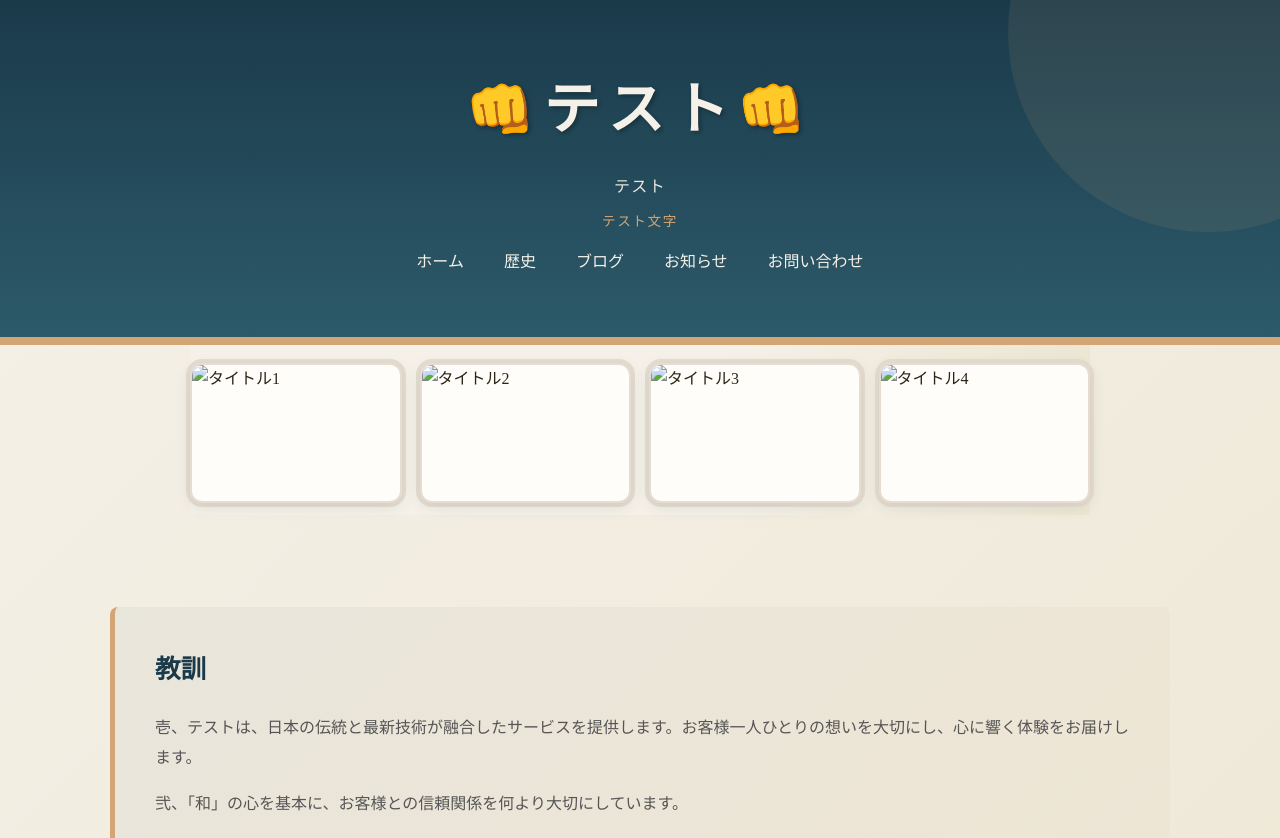
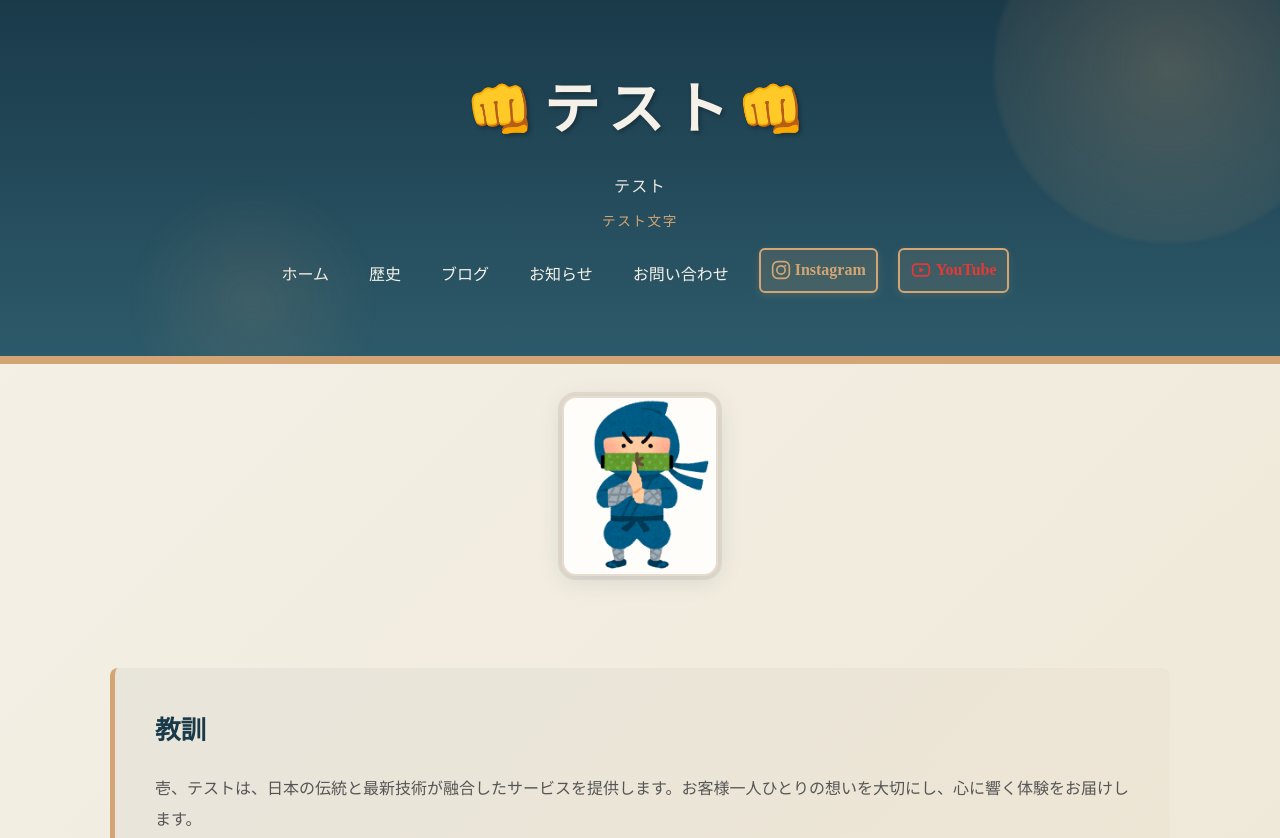
Before and after one commit to sabbc003-stack/sabbc003-stack.github.io, a plain HTML site: page index.html in a window 1280 px wide. Shown: the top 838 px of the page. Drawn offline with Linux system fonts and the light colour scheme.

Commit message:
Add files via upload

```diff
--- a/index.html
+++ b/index.html
@@ -33,12 +33,25 @@
     header::before {
       content: "";
       position: absolute;
-      top: -50%;
-      right: -10%;
-      width: 400px;
-      height: 400px;
-      background: rgba(212, 165, 116, 0.1);
+      top: -30%;
+      right: -5%;
+      width: 350px;
+      height: 350px;
+      background: radial-gradient(circle, rgba(212, 165, 116, 0.25) 0%, rgba(212, 165, 116, 0.08) 70%, transparent 100%);
       border-radius: 50%;
+      filter: blur(2px);
+    }
+
+    header::after {
+      content: "";
+      position: absolute;
+      bottom: -20%;
+      left: 10%;
+      width: 250px;
+      height: 250px;
+      background: radial-gradient(circle, rgba(212, 165, 116, 0.12) 0%, transparent 70%);
+      border-radius: 50%;
+      filter: blur(3px);
     }
 
     header h1 {
@@ -76,6 +89,36 @@
       padding: 6px 10px;
       border-radius: 6px;
       transition: all 0.3s ease;
+      display: inline-flex;
+      align-items: center;
+    }
+    .insta-link {
+      background: rgba(212, 165, 116, 0.15);
+      color: #d4a574 !important;
+      font-weight: 600;
+      border: 2px solid #d4a574;
+      margin-left: 18px;
+      box-shadow: 0 2px 8px rgba(212, 165, 116, 0.2);
+    }
+    .insta-link:hover {
+      background: rgba(212, 165, 116, 0.3);
+      color: #1a3a4a !important;
+      box-shadow: 0 0 16px rgba(212, 165, 116, 0.5);
+      border-color: #1a3a4a;
+    }
+    .youtube-link {
+      background: rgba(212, 165, 116, 0.12);
+      color: #d4a574 !important;
+      font-weight: 600;
+      border: 2px solid #d4a574;
+      margin-left: 10px;
+      box-shadow: 0 2px 8px rgba(212, 165, 116, 0.15);
+    }
+    .youtube-link:hover {
+      background: rgba(212, 165, 116, 0.28);
+      color: #1a3a4a !important;
+      box-shadow: 0 0 16px rgba(212, 165, 116, 0.45);
+      border-color: #1a3a4a;
     }
     .top-nav a:hover {
       background: rgba(212,165,116,0.12);
@@ -83,29 +126,24 @@
       box-shadow: 0 0 12px rgba(212,165,116,0.6), inset 0 0 12px rgba(212,165,116,0.2);
     }
 
-    /* 複数タイトル画像 */
-    .multi-hero {
-      display: grid;
-      grid-template-columns: repeat(4, 1fr);
-      gap: 18px;
-      max-width: 900px;
-      margin: 0 auto 32px auto;
-      padding: 18px 0 12px 0;
-      background: linear-gradient(90deg, #f5f1e8 60%, #ede6d3 100%);
+    /* タイトル画像 */
+    .hero-image {
+      display: block;
+      margin: 32px auto 32px auto;
+      max-width: 90vw;
+      max-height: 180px;
+      width: auto;
+      height: auto;
+      object-fit: contain;
+      border-radius: 14px;
+      box-shadow: 0 4px 24px rgba(26,58,74,0.13), 0 0 0 4px #e6ddd0;
+      background: #fffdfa;
+      border: 2px solid #e6ddd0;
+      transition: box-shadow 0.3s, transform 0.3s;
     }
-    .multi-hero-img {
-      width: 100%;
-      height: 140px;
-      object-fit: contain;
-      border-radius: 12px;
-      box-shadow: 0 4px 16px rgba(26,58,74,0.10), 0 0 0 4px #e6ddd0;
-      background: #fffdfa;
-      transition: box-shadow 0.3s, transform 0.3s;
-      border: 2px solid #e6ddd0;
-    }
-    .multi-hero-img:hover {
-      box-shadow: 0 0 24px 4px #d4a574, 0 4px 16px rgba(26,58,74,0.10);
-      transform: scale(1.04) rotate(-2deg);
+    .hero-image:hover {
+      box-shadow: 0 0 32px 6px #d4a574, 0 4px 16px rgba(26,58,74,0.10);
+      transform: scale(1.03) rotate(-1deg);
       border-color: #d4a574;
       z-index: 2;
     }
@@ -293,16 +331,26 @@
         <a href="gallery.html">ブログ</a>
         <a href="news.html">お知らせ</a>
         <a href="contact.html">お問い合わせ</a>
+        <a href="https://www.instagram.com/" target="_blank" rel="noopener" class="insta-link" aria-label="Instagram">
+          <svg width="20" height="20" viewBox="0 0 24 24" fill="none" style="vertical-align:middle; margin-right:4px;">
+            <rect x="2" y="2" width="20" height="20" rx="6" fill="none" stroke="#d4a574" stroke-width="2"/>
+            <circle cx="12" cy="12" r="5" fill="none" stroke="#d4a574" stroke-width="2"/>
+            <circle cx="17.2" cy="6.8" r="1.2" fill="#d4a574"/>
+          </svg>
+          <span style="font-weight:600; color:#d4a574;">Instagram</span>
+        </a>
+        <a href="https://www.youtube.com/" target="_blank" rel="noopener" class="youtube-link" aria-label="YouTube">
+          <svg width="22" height="20" viewBox="0 0 24 24" fill="none" style="vertical-align:middle; margin-right:4px;">
+            <rect x="2" y="5" width="20" height="14" rx="4" fill="none" stroke="#e53935" stroke-width="2"/>
+            <polygon points="10,9 16,12 10,15" fill="#e53935"/>
+          </svg>
+          <span style="font-weight:600; color:#e53935;">YouTube</span>
+        </a>
       </nav>
     </div>
   </header>
 
-  <div class="multi-hero">
-    <img src="タイトル１.png" alt="タイトル1" class="multi-hero-img">
-    <img src="タイトル２.png" alt="タイトル2" class="multi-hero-img">
-    <img src="タイトル3.png" alt="タイトル3" class="multi-hero-img">
-    <img src="タイトル４.png" alt="タイトル4" class="multi-hero-img">
-  </div>
+  <img src="タイトル１.png" alt="タイトル画像" class="hero-image">
 
   <main>
 
@@ -342,7 +390,15 @@
   </main>
 
   <footer>
-    © 2026 テスト
+    © 2026 テスト ｜
+    <a href="https://www.instagram.com/" target="_blank" rel="noopener" aria-label="Instagram">
+      <svg width="20" height="20" viewBox="0 0 24 24" fill="none" style="vertical-align:middle; margin-right:4px;">
+        <rect x="2" y="2" width="20" height="20" rx="6" fill="none" stroke="#d4a574" stroke-width="2"/>
+        <circle cx="12" cy="12" r="5" fill="none" stroke="#d4a574" stroke-width="2"/>
+        <circle cx="17.2" cy="6.8" r="1.2" fill="#d4a574"/>
+      </svg>
+      Instagram
+    </a>
   </footer>
 
 </body>
```
Also changed, not shown: きのこ.png (added), たこ焼き.png (added), とうもろこし.png (added), タイトルテスト.png (added), タイトル１.png (added), タピオカ.png (added), ビール.png (added), 牛乳.png (added).
